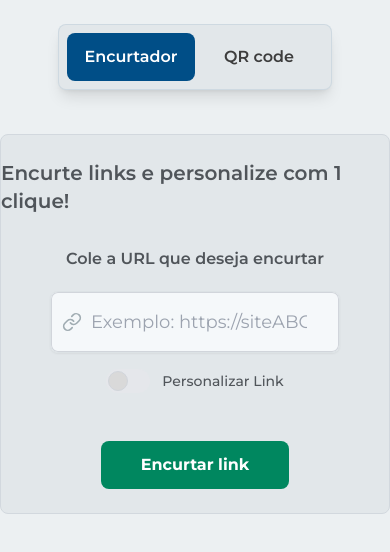
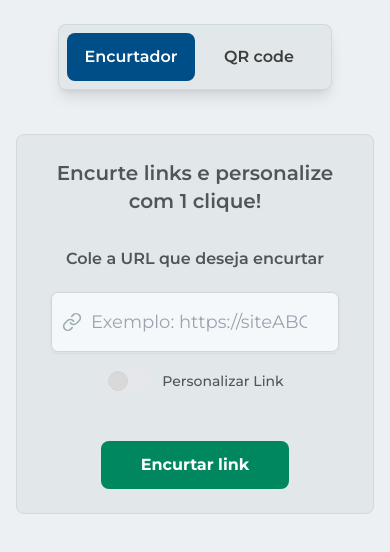
Before and after one commit to gabriellennon/short_link_front, a Next.js app: page / in a window 390 px wide. Shown: the top 552 px of the page. Built offline with nearby package versions, Linux system fonts and the light colour scheme.

Commit message:
adjust in responsive ui

```diff
--- a/src/app/page.tsx
+++ b/src/app/page.tsx
@@ -39,7 +39,7 @@
 
   return (
     <div className="h-screen bg-blue-200">
-      <main className="w-full flex flex-col items-center justify-center mx-auto max-w-7xl py-6 sm:px-6 lg:px-8">
+      <main className="w-full flex flex-col items-center justify-center mx-auto max-w-7xl py-6 px-4 sm:px-6 lg:px-8">
         <ToggleTools setToolActive={handleChangeToolActive} toolActive={toolActive} />
         {toolActive === 'SHORTLINK' ? (
           <BoxTool
--- a/src/components/BoxTool.tsx
+++ b/src/components/BoxTool.tsx
@@ -8,10 +8,10 @@
 export function BoxTool({ title, children }:TBoxToolProps){
     return (
         <div
-            className="bg-blue-300 border border-[#D2D8DE] rounded-lg py-6 sm:px-6 lg:px-8 mt-11 flex flex-col items-center justify-center gap-8 w-full"
+            className="bg-blue-300 border border-[#D2D8DE] rounded-lg py-6  px-4 sm:px-6 lg:px-8 mt-11 flex flex-col items-center justify-center gap-8 w-full"
         >
             <h1
-                className="text-grey-400 font-semibold text-xl"
+                className="text-grey-400 font-semibold text-xl text-center"
             >
                 {title}
             </h1>
```
